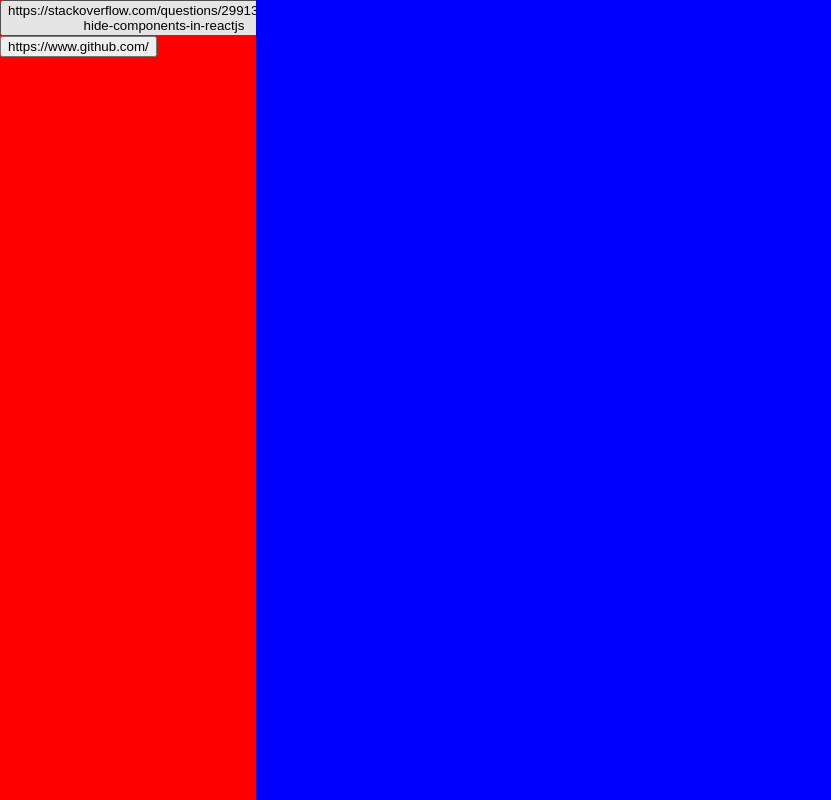
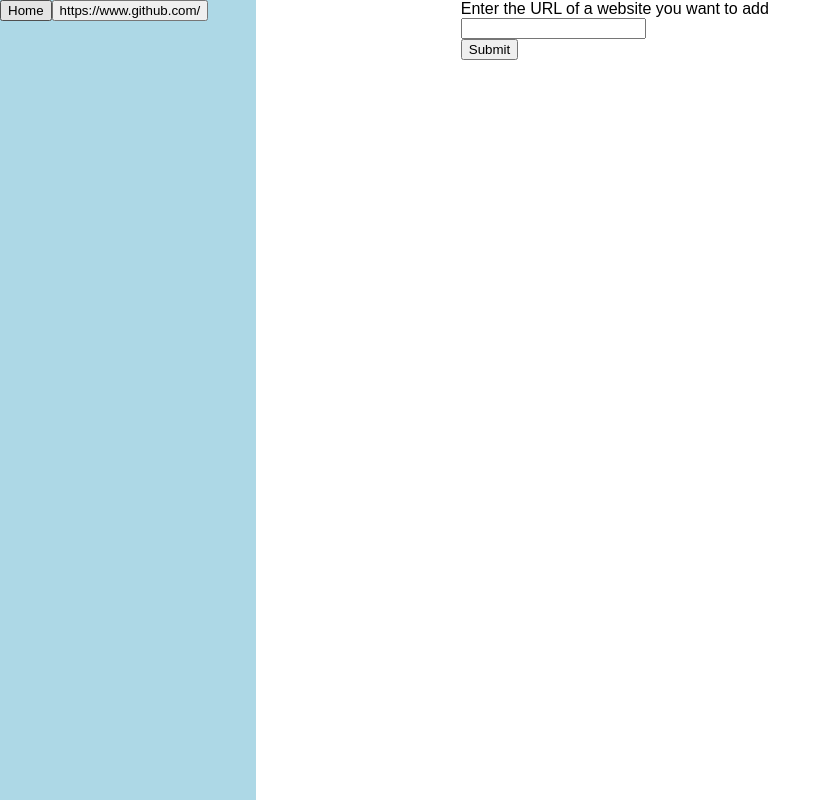
Before and after one commit to VikramBombhi/unitary, a React (Create React App) app: page / in a window 1280 px wide. Shown: the whole page, without its empty margins (0-831 px from the left). Built offline with nearby package versions, Linux system fonts and the light colour scheme.

Commit message:
added home page to add more websites from

```diff
--- a/src/App.css
+++ b/src/App.css
@@ -31,18 +31,12 @@
 	width: 80%;
 	height: 100%;
 	float: left;
-	background-color: blue;
+	background-color: white;
 }
 
 .sidebar{
 	width: 20%;
 	height: 100%;
 	float: left;
-	background-color: red;
+	background-color: lightblue;
 }
-
-.sidebar ul{
-	margin: 0;
-	padding: 0;
-	list-style: none;
-}
--- a/src/App.js
+++ b/src/App.js
@@ -2,20 +2,15 @@
 import logo from './logo.svg';
 import './App.css';
 import Webview from './Webview.js'
-
+import Home from './Home.js'
 
 class App extends Component {
   constructor(props) {
     super(props)
     this.state = {
-      websites: ["https://stackoverflow.com/questions/29913387/show-hide-components-in-reactjs", "https://www.github.com/"],
-      selected: "https://www.github.com/",
+      websites: ["https://www.github.com/"],
+      selected: "",
     }
-  }
-
-  handleClick(e) {
-    e.preventDefault();
-    console.log('The link was clicked.');
   }
 
   content = () => {
@@ -28,9 +23,8 @@
     )
   }
 
-  buttons = () => {
-    return (
-      this.state.websites.map((website) => {
+  sidebar = () => {
+    let links = this.state.websites.map((website) => {
       return (
         <button
           type="button"
@@ -39,18 +33,30 @@
         </button>
       )
     })
+
+    links.unshift(
+      <button
+        type="button"
+        onClick = { () => this.setState({selected: ''}) } >
+        Home
+      </button>
     )
+    return links;
   }
 
+  addWebsite = (url) => {
+    this.setState({websites: [...this.state.websites, url]})
+  }
 
   render() {
     return (
 			<div style={{height: "100%"}}>
 				<div className="sidebar">
-          < this.buttons />
+          < this.sidebar />
 				</div>
 				<div className="content">
-          < this.content />
+          <Home callback={this.addWebsite.bind(this)} selected={this.state.selected}/>
+          <this.content />
 				</div>
 			</div>
     );
--- /dev/null
+++ b/src/Home.js
@@ -0,0 +1,38 @@
+import React, { Component } from 'react';
+
+class Home extends Component {
+  constructor(props) {
+    super(props);
+    this.state = {addWebsite: ''};
+
+    this.handleChange = this.handleChange.bind(this);
+    this.handleSubmit = this.handleSubmit.bind(this);
+  }
+
+  handleChange(event) {
+    this.setState({value: event.target.value});
+  }
+
+  handleSubmit(event) {
+    event.preventDefault();
+    this.props.callback(this.state.value)
+  }
+
+  render() {
+    return (
+			<div style={{height: "100%", width: "60%", margin: "auto", display: this.props.selected ? "none" : "flex"}}>
+        <form onSubmit={this.handleSubmit}>
+          <label>
+            Enter the URL of a website you want to add
+          </label>
+          <br/>
+          <input type="text" value={this.state.value} onChange={this.handleChange} />
+          <br/>
+          <input type="submit" value="Submit" />
+        </form>
+      </div>
+    );
+  }
+}
+
+export default Home;
--- a/src/Webview.js
+++ b/src/Webview.js
@@ -2,7 +2,7 @@
 
 class Webview extends Component {
   render() {
-    let isSelected = this.props.selected === this.props.src;
+    const isSelected = this.props.selected === this.props.src;
     return (
       <webview
         src={this.props.src}
```
Lines whose indentation alone changed are shown as unchanged.
